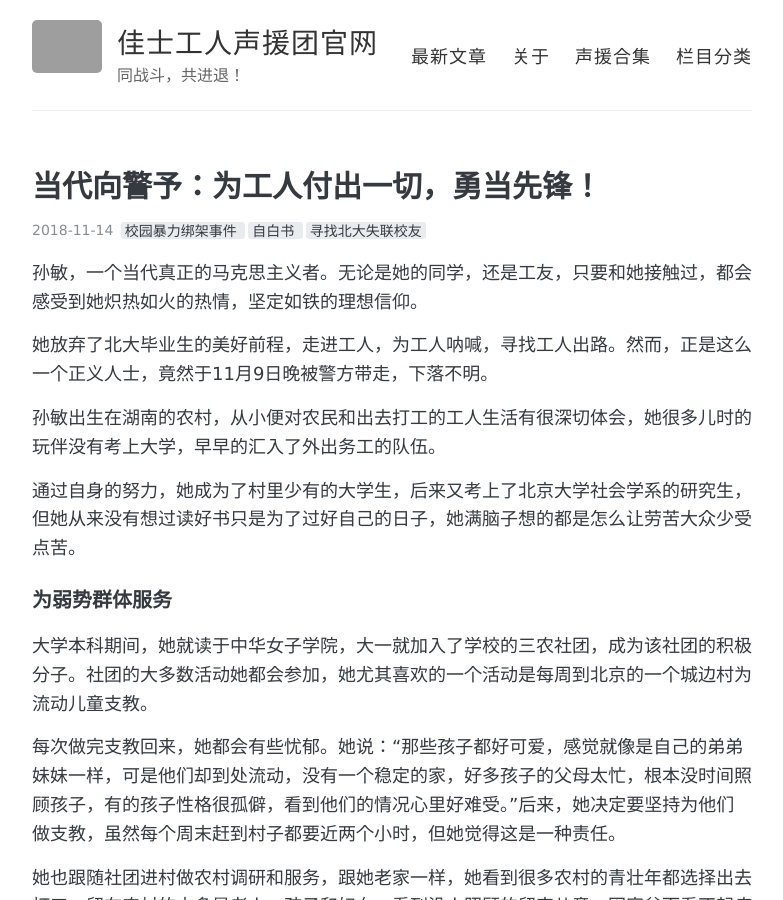
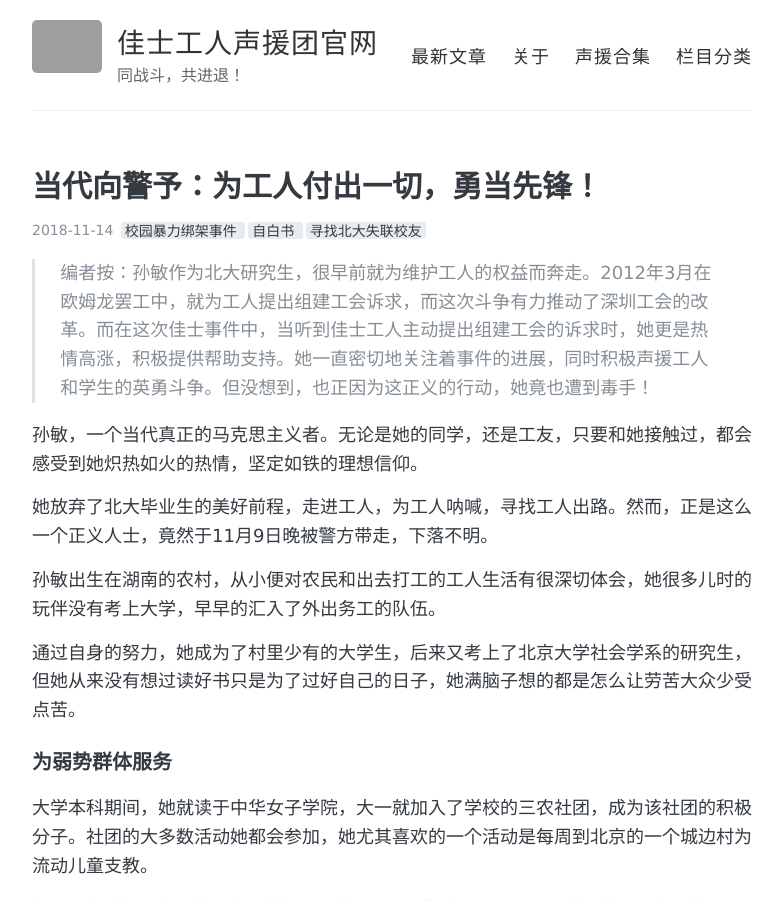
Before and after one commit to fanqiangzhuanyong233/fanqiangzhuanyong233.github.io, a Jekyll site: the page built from _posts/2018-11-14-hysm01.md, in a window 1280 px wide and 900 px high. Shown: the whole window, without its empty margins (248-1031 px from the left). Built offline with Jekyll 4.4.1, drawn with Linux system fonts in a browser that asks for light colours; comment, search, counter and statistics services are not loaded; grey boxes are pictures that could not be loaded.

Commit message:
Update 2018-11-14-hysm01.md

```diff
--- a/_posts/2018-11-14-hysm01.md
+++ b/_posts/2018-11-14-hysm01.md
@@ -8,6 +8,9 @@ tags:
 comments: true
 title: 当代向警予：为工人付出一切，勇当先锋！
 ---
+
+>编者按：孙敏作为北大研究生，很早前就为维护工人的权益而奔走。2012年3月在欧姆龙罢工中，就为工人提出组建工会诉求，而这次斗争有力推动了深圳工会的改革。而在这次佳士事件中，当听到佳士工人主动提出组建工会的诉求时，她更是热情高涨，积极提供帮助支持。她一直密切地关注着事件的进展，同时积极声援工人和学生的英勇斗争。但没想到，也正因为这正义的行动，她竟也遭到毒手！
+
 
 孙敏，一个当代真正的马克思主义者。无论是她的同学，还是工友，只要和她接触过，都会感受到她炽热如火的热情，坚定如铁的理想信仰。
 
```
